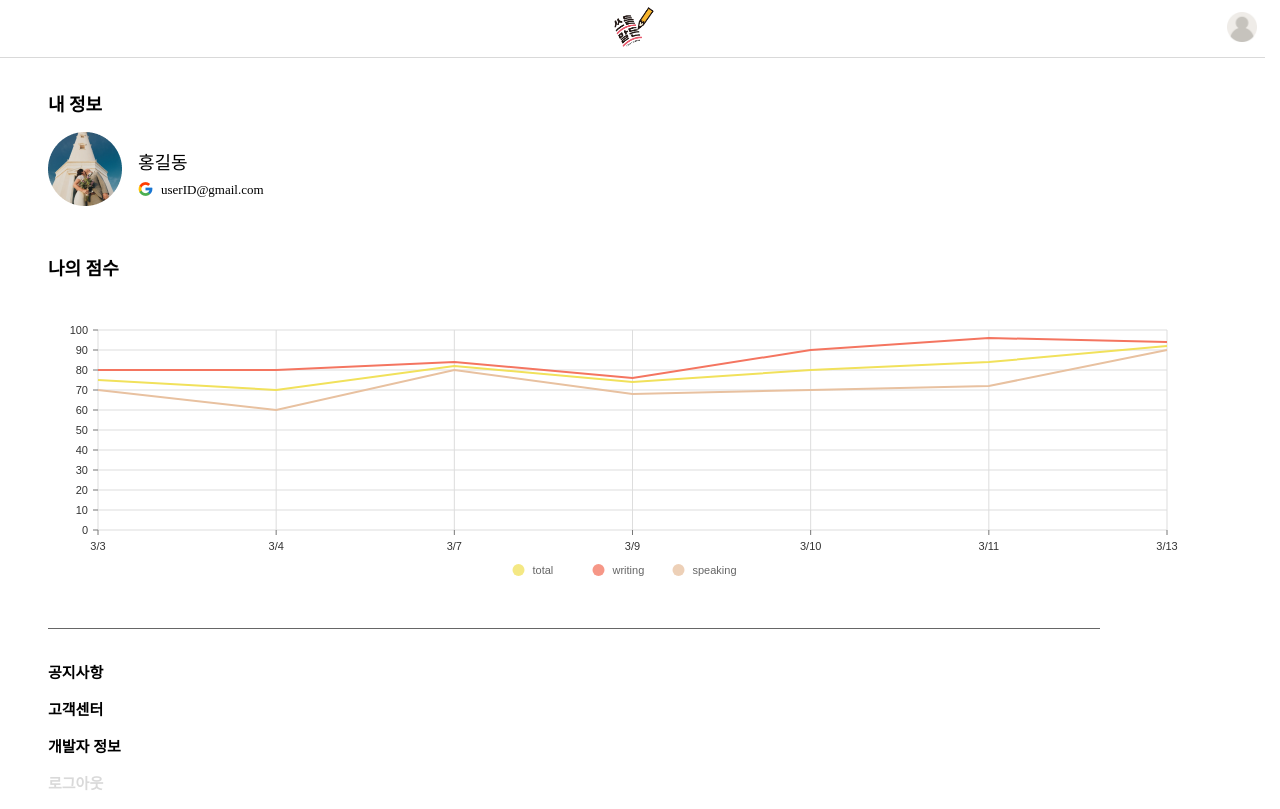
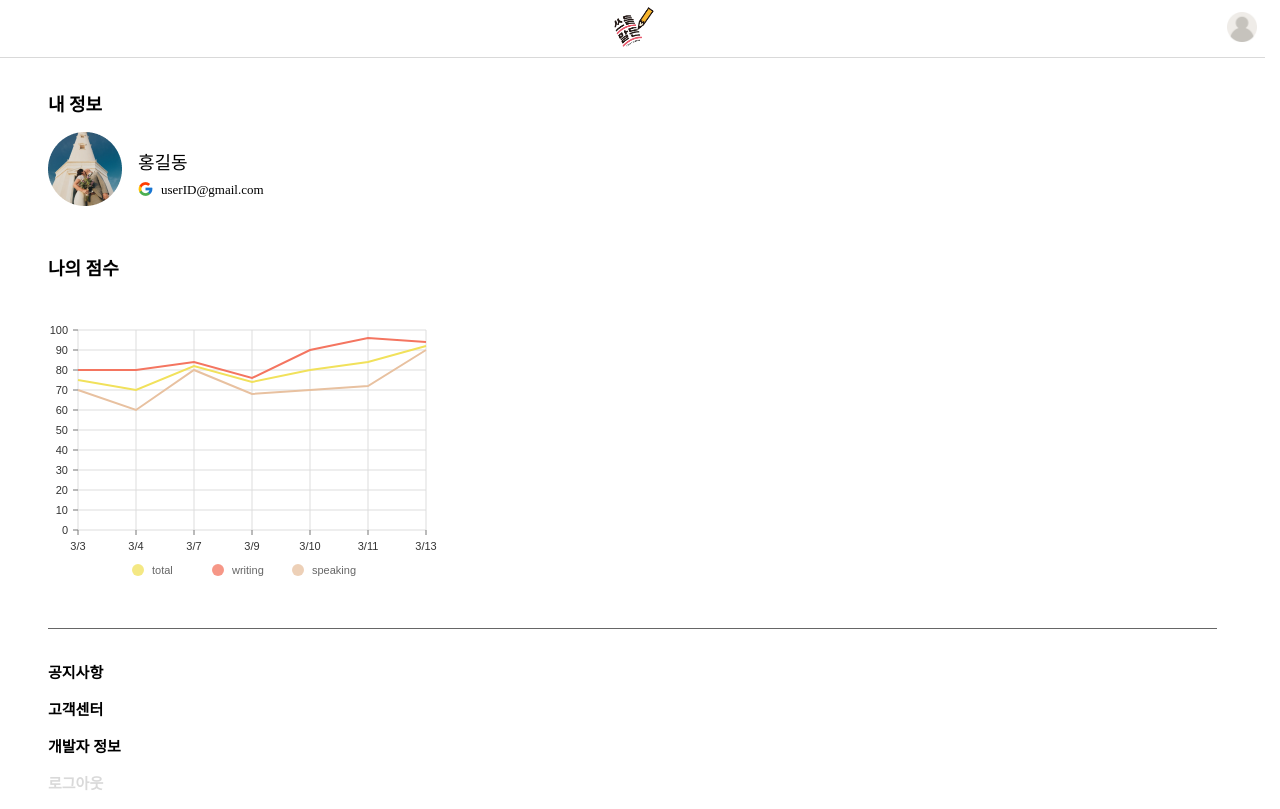
Before and after one commit to KOREAN-DIARY/KOREAN-DIARY-WEB, a React (Create React App) app: page /my in a window 1280 px wide. Built offline with nearby package versions, Linux system fonts and the light colour scheme; no server answers; a web font is replaced by a local one.

Commit message:
fix: fix graph style

```diff
--- a/src/components/graph/Graph.style.tsx
+++ b/src/components/graph/Graph.style.tsx
@@ -1,6 +1,6 @@
 import styled from '@emotion/styled'
 
 export const GraphWrapper = styled.div`
-  width: 100%;
+  width: 25.5rem;
   height: 300px;
 `
--- a/src/components/graph/Graph.tsx
+++ b/src/components/graph/Graph.tsx
@@ -122,7 +122,7 @@ const Graph = () => {
     <S.GraphWrapper>
       <ResponsiveLine
         data={data}
-        margin={{ top: 50, right: 50, bottom: 50, left: 50 }}
+        margin={{ top: 50, right: 30, bottom: 50, left: 30 }}
         xScale={{ type: 'point' }}
         yScale={{
           type: 'linear',
--- a/src/components/mypage/MypageLayout.style.tsx
+++ b/src/components/mypage/MypageLayout.style.tsx
@@ -80,7 +80,7 @@ export const Context = styled.div`
 `
 
 export const Line = styled.div`
-  width: 90%;
+  width: 100%;
   height: 0.7px;
   background-color: var(--dark-grey);
   border: 0;
```
